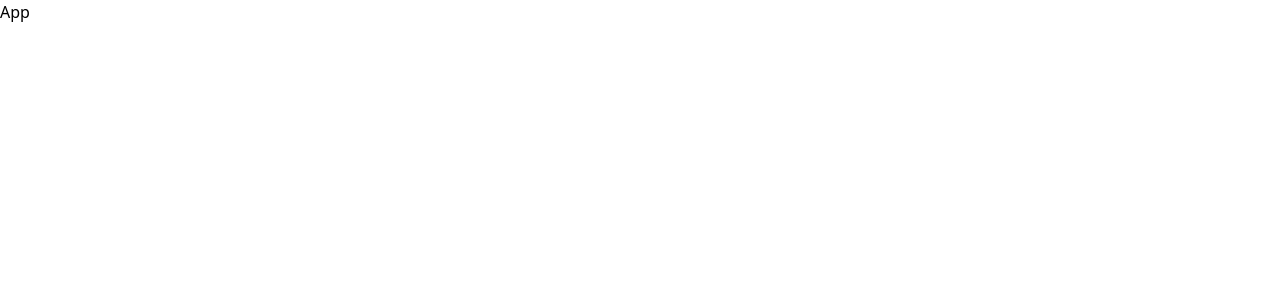
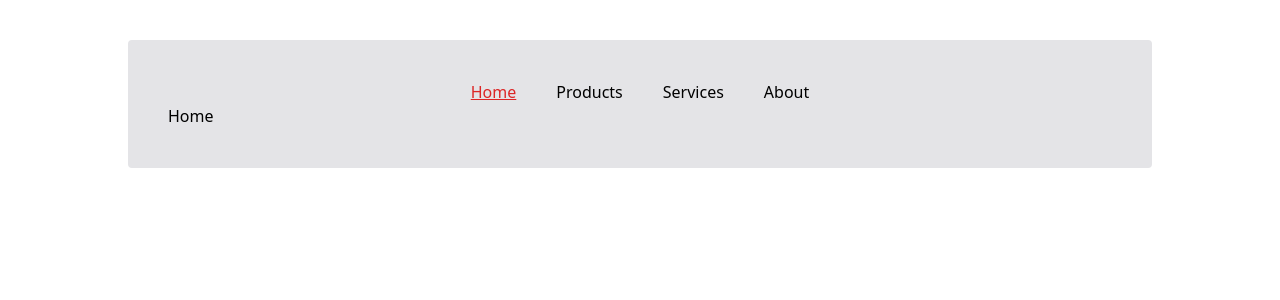
Before and after one commit to master-dhanesh/mern12, a React (Vite) app: page / in a window 1280 px wide. Shown: the top 300 px of the page. Built offline with nearby package versions, Linux system fonts and the light colour scheme.

Commit message:
Routing 001

```diff
--- a/package.json
+++ b/package.json
@@ -13,7 +13,8 @@
     "nanoid": "^5.0.9",
     "react": "^18.3.1",
     "react-dom": "^18.3.1",
-    "react-hook-form": "^7.53.2"
+    "react-hook-form": "^7.53.2",
+    "react-router-dom": "^7.1.0"
   },
   "devDependencies": {
     "@eslint/js": "^9.13.0",
--- a/src/App.jsx
+++ b/src/App.jsx
@@ -1,7 +1,24 @@
 import React from "react";
+import Nav from "./components/Nav";
+import Home from "./components/Home";
+import Products from "./components/Products";
+import Services from "./components/Services";
+import About from "./components/About";
+import { Route, Routes } from "react-router-dom";
 
 const App = () => {
-    return <div>App</div>;
+    return (
+        <div className="w-[80%] mx-auto mt-10 p-10 rounded bg-zinc-200">
+            <Nav />
+
+            <Routes>
+                <Route path="/" element={<Home />} />
+                <Route path="/products" element={<Products />} />
+                <Route path="/services" element={<Services />} />
+                <Route path="/about" element={<About />} />
+            </Routes>
+        </div>
+    );
 };
 
 export default App;
--- /dev/null
+++ b/src/components/About.jsx
@@ -0,0 +1,7 @@
+import React from "react";
+
+const About = () => {
+    return <div>About</div>;
+};
+
+export default About;
--- /dev/null
+++ b/src/components/Home.jsx
@@ -0,0 +1,7 @@
+import React from "react";
+
+const Home = () => {
+    return <div>Home</div>;
+};
+
+export default Home;
--- /dev/null
+++ b/src/components/Nav.jsx
@@ -0,0 +1,46 @@
+import { NavLink } from "react-router-dom";
+
+const Nav = () => {
+    return (
+        <nav className="flex justify-center gap-10">
+            <NavLink
+                className={(e) => (e.isActive ? "text-red-600" : "")}
+                style={(e) =>
+                    e.isActive ? { textDecoration: "underline" } : {}
+                }
+                to="/"
+            >
+                Home
+            </NavLink>
+            <NavLink
+                className={(e) => (e.isActive ? "text-red-600" : "")}
+                style={(e) =>
+                    e.isActive ? { textDecoration: "underline" } : {}
+                }
+                to="/products"
+            >
+                Products
+            </NavLink>
+            <NavLink
+                className={(e) => (e.isActive ? "text-red-600" : "")}
+                style={(e) =>
+                    e.isActive ? { textDecoration: "underline" } : {}
+                }
+                to="/services"
+            >
+                Services
+            </NavLink>
+            <NavLink
+                className={(e) => (e.isActive ? "text-red-600" : "")}
+                style={(e) =>
+                    e.isActive ? { textDecoration: "underline" } : {}
+                }
+                to="/about"
+            >
+                About
+            </NavLink>
+        </nav>
+    );
+};
+
+export default Nav;
--- /dev/null
+++ b/src/components/Products.jsx
@@ -0,0 +1,7 @@
+import React from "react";
+
+const Products = () => {
+    return <div>Products</div>;
+};
+
+export default Products;
--- /dev/null
+++ b/src/components/Services.jsx
@@ -0,0 +1,7 @@
+import React from "react";
+
+const Services = () => {
+    return <div>Services</div>;
+};
+
+export default Services;
--- a/src/main.jsx
+++ b/src/main.jsx
@@ -1,5 +1,10 @@
 import { createRoot } from "react-dom/client";
 import "./index.css";
 import App from "./App.jsx";
+import { BrowserRouter } from "react-router-dom";
 
-createRoot(document.getElementById("root")).render(<App />);
+createRoot(document.getElementById("root")).render(
+    <BrowserRouter>
+        <App />
+    </BrowserRouter>
+);
```
